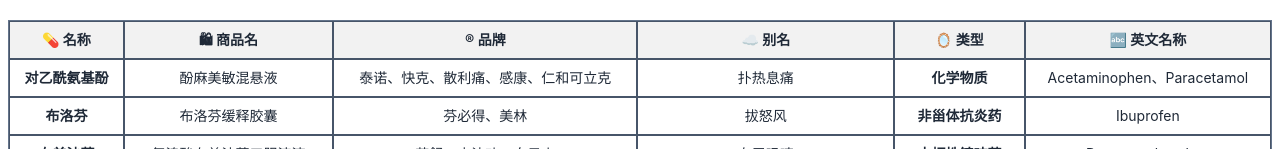
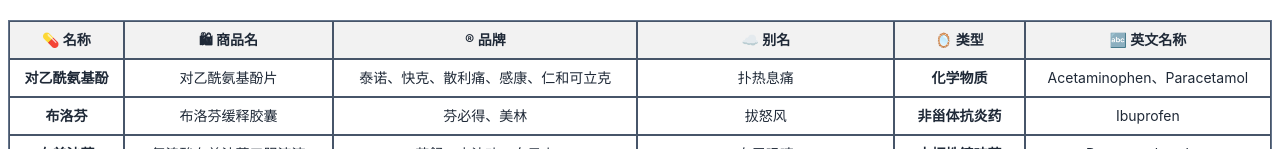
Before and after one commit to zcyc/medication-guide, a React (Vite) app: page / in a window 1280 px wide. Shown: the part 724-873 px from the top of the page. Built offline with nearby package versions, Linux system fonts and the light colour scheme.

Commit message:
修改对乙酰氨基酚商品名

```diff
--- a/src/App.jsx
+++ b/src/App.jsx
@@ -156,7 +156,7 @@
                     <tbody>
                     <tr>
                         <th className="border border-slate-600 text-center">对乙酰氨基酚</th>
-                        <td className="border border-slate-600 text-center">酚麻美敏混悬液</td>
+                        <td className="border border-slate-600 text-center">对乙酰氨基酚片</td>
                         <td className="border border-slate-600 text-center">泰诺、快克、散利痛、感康、仁和可立克</td>
                         <td className="border border-slate-600 text-center">扑热息痛</td>
                         <th className="border border-slate-600 text-center">化学物质</th>
```
